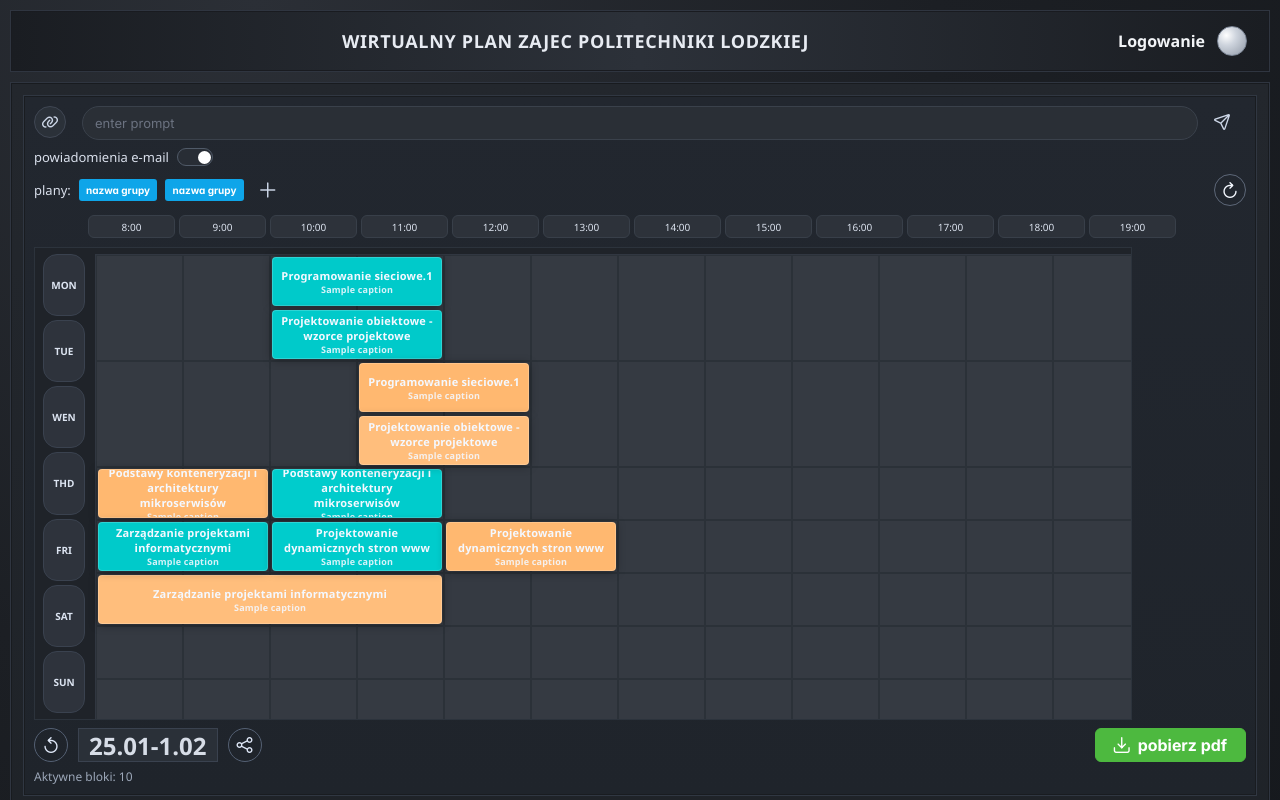
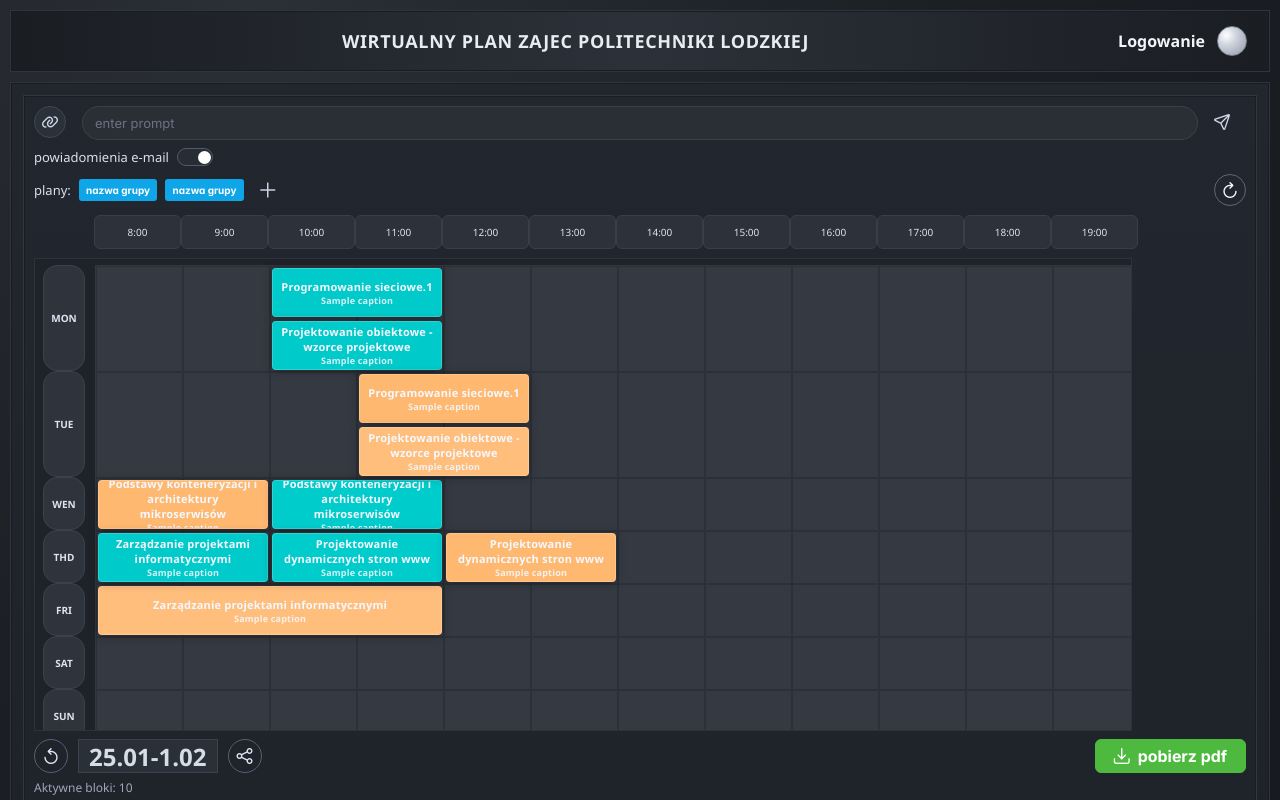
Before and after one commit to mechanikal/ProjKompFrontEnd, a React (Vite) app: page / in a window 1280 px wide. Shown: the top 800 px of the page. Built offline with nearby package versions, Linux system fonts and the light colour scheme.

Commit message:
Dopasuj pasek godzin do tabeli

```diff
--- a/src/components/Timetable.tsx
+++ b/src/components/Timetable.tsx
@@ -160,10 +160,15 @@ const Timetable: React.FC<TimetableProps> = ({ gridProps }) => {
     const placedBlocksCount = blocksData.filter(block => block.col !== -1 && block.row !== -1).length;
     const hours = Array.from({ length: cols }, (_, index) => `${8 + index}:00`);
     const boardWidth = currentGridProps.StartPoint.x + currentGridProps.gridWidth;
+    const hourCellWidth = currentGridProps.gridWidth / currentGridProps.cols;
+    const hourRowHeight = Math.max(24, Math.round(cellSize.y * 0.65));
+    const boardInnerOffset = 6;
     const hoursStyle = {
-        marginLeft: `${currentGridProps.StartPoint.x}px`,
-        width: `${currentGridProps.gridWidth}px`,
-        gridTemplateColumns: `repeat(${cols}, ${currentGridProps.gridWidth / cols}px)`,
+        marginLeft: `${currentGridProps.StartPoint.x + boardInnerOffset}px`,
+        width: `${currentGridProps.gridWidth - boardInnerOffset * 2}px`,
+        height: `${hourRowHeight}px`,
+        gridTemplateColumns: `repeat(${cols}, ${hourCellWidth}px)`,
+        gap: 0,
     } as const;
 
     return (
--- a/src/components/TimetableGrid.tsx
+++ b/src/components/TimetableGrid.tsx
@@ -9,7 +9,14 @@ const TimetableGrid: React.FC<GridProps> = ({ rows, cols, gridHeight, gridWidth,
   const gridTemplateRows = rowHeights.map(height => `${height*cellSize.y}px`).join(' ');
   return (
     <div className="timetable-grid-wrap" style={{ height: `${gridHeight + Bin.height + 26}px` }}>
-    <div className="timetable-day-rail" style={{ top: `${StartPoint.y}px` }}>
+    <div
+      className="timetable-day-rail"
+      style={{
+        top: `${StartPoint.y}px`,
+        height: `${gridHeight}px`,
+        gridTemplateRows,
+      }}
+    >
       {weekdays.slice(0, rows).map((day) => (
         <span key={day} className="timetable-day-pill">{day}</span>
       ))}
--- a/src/index.css
+++ b/src/index.css
@@ -132,15 +132,16 @@ body {
 
 .tt-hours-row {
 	display: grid;
-	gap: 4px;
 	margin-bottom: 9px;
+	align-items: stretch;
 }
 
 .tt-hour-pill {
 	display: flex;
 	align-items: center;
 	justify-content: center;
-	height: 23px;
+	height: 100%;
+	width: 100%;
 	font-size: 10px;
 	color: #dbe2ee;
 	background: #2d323a;
@@ -207,15 +208,15 @@ body {
 	left: 2px;
 	width: 42px;
 	display: grid;
-	grid-template-rows: repeat(7, 1fr);
-	gap: 4px;
-	height: 100%;
+	grid-template-rows: repeat(7, minmax(0, 1fr));
+	gap: 0;
 }
 
 .timetable-day-pill {
 	display: flex;
 	align-items: center;
 	justify-content: center;
+	height: 100%;
 	background: #2e333c;
 	border: 1px solid #3a424f;
 	border-radius: 14px;
```
